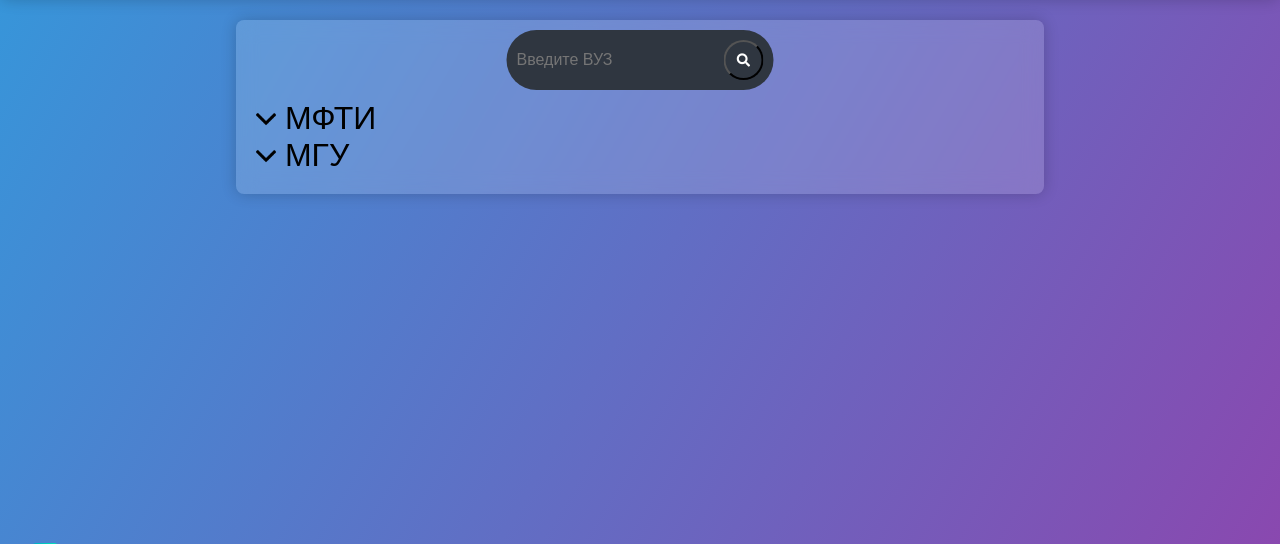
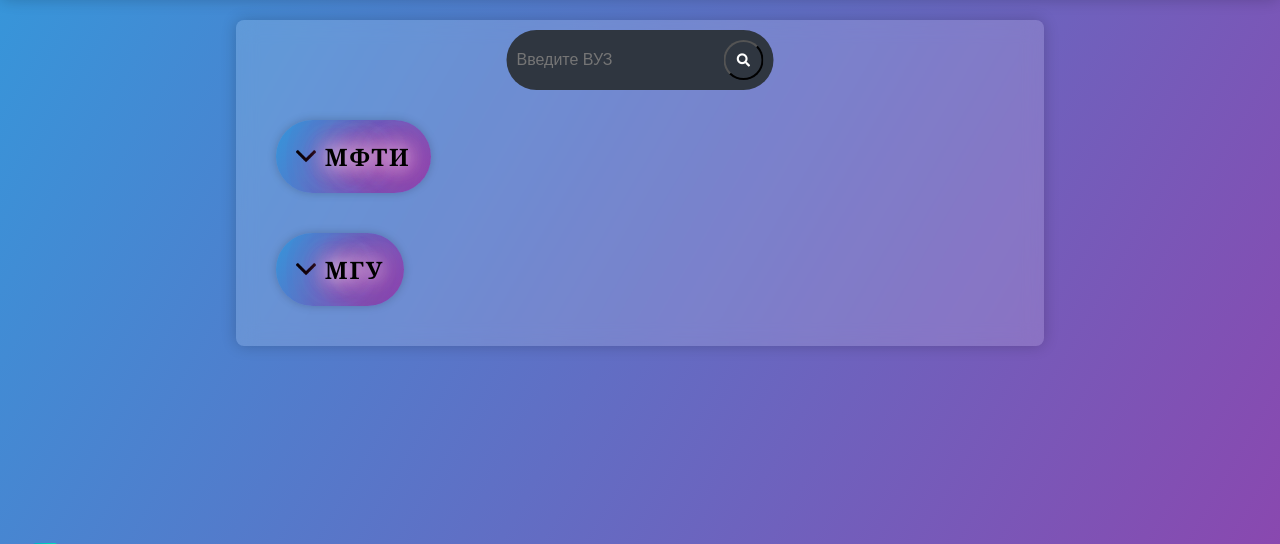
Before and after one commit to skyber20/individual_project, a Django app: page /individual_achievements_vuz/ in a window 1280 px wide. Shown: the part 104-648 px from the top of the page. Run offline with Django 5.2, Linux system fonts and the light colour scheme; data that the repository does not hold is empty; some libraries are stand-ins or nearby versions.

Commit message:
adding button styling

```diff
--- a/Individual_achievements/static/achievements/css/individual_for_vuz.css
+++ b/Individual_achievements/static/achievements/css/individual_for_vuz.css
@@ -190,17 +190,69 @@
   margin-top: 60px;
 }
 
+body {
+  background: linear-gradient(120deg, #3498db, #8e44ad);
+  background-attachment: fixed;
+}
+
 .article_btns {
-  background: none;
+  background: linear-gradient(120deg, #3498db, #8e44ad);
   border: none;
-  padding: 0;
+  padding: 20px;
   cursor: pointer;
-  font-size: 32px;
+  font-size: 24px;
   transition-duration: 0.3s;
+  position: relative;
+  overflow: hidden;
+  color: #000;
+  text-transform: uppercase;
+  letter-spacing: 2px;
+  box-shadow: 0 0 10px rgba(0,0,0,0.2);
+  border-radius: 50px;
+  outline: none;
+  margin: 20px;
+}
+
+.article_btns:before {
+  content: "";
+  position: absolute;
+  top: 0;
+  left: 0;
+  width: 100%;
+  height: 100%;
+  background: linear-gradient(120deg, #3498db, #8e44ad);
+  transform: translateY(-100%);
+  transition: transform 0.5s;
+  z-index: -1;
+}
+
+.article_btns:hover:before {
+  transform: translateY(0);
 }
 
 .article_btns:hover {
-  color: #b0c4de;
+  color: #f0f0f0;
+  transform: scale(1.1);
+  border-color: #DA22FF;
+}
+
+.btn_text {
+  font-family: 'Georgia', serif;
+  font-weight: bold;
+  text-shadow: 2px 2px 2px #000000;
+  display: inline-block;
+  position: relative;
+  animation: glow 2s ease-in-out infinite alternate;
+}
+
+@keyframes glow {
+  from {
+    text-shadow: 0 0 10px #fff, 0 0 20px #fff, 0 0 30px #e60073, 0 0 40px #e60073;
+  }
+
+  to {
+    text-shadow: 0 0 20px #fff, 0 0 30px #ff4da6, 0 0 40px #ff4da6, 0 0 50px #ff4da6, 0 0 60px #ff4da6;
+  }
 }
 
 .arrs {
--- a/templates/achievements.html
+++ b/templates/achievements.html
@@ -28,7 +28,7 @@
                 id="arr1"
                 src="{% static 'achievements/images/стрелка_вниз.png' %}"
               />
-              МФТИ
+              <span class="btn_text">МФТИ</span>
             </button>
             <div class="content_bds disp_none" id="content_bd1">
               {% for i in mipt_data %}
@@ -43,7 +43,7 @@
                 id="arr2"
                 src="{% static 'achievements/images/стрелка_вниз.png' %}"
               />
-              МГУ
+              <span class="btn_text">МГУ</span>
             </button>
             <div class="content_bds disp_none" id="content_bd2">
               {% for i in mgu_data %}
```
Also changed, not shown: 1 other file.
